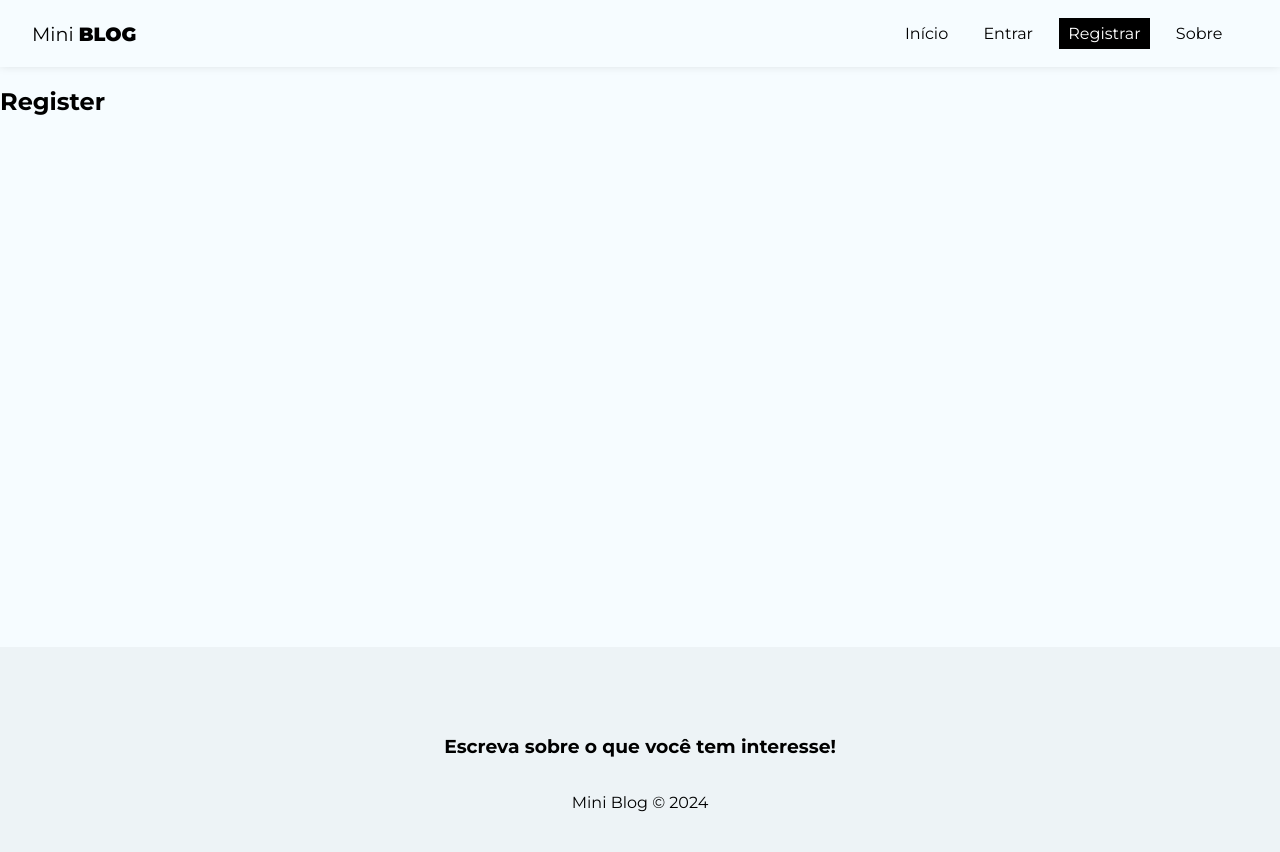
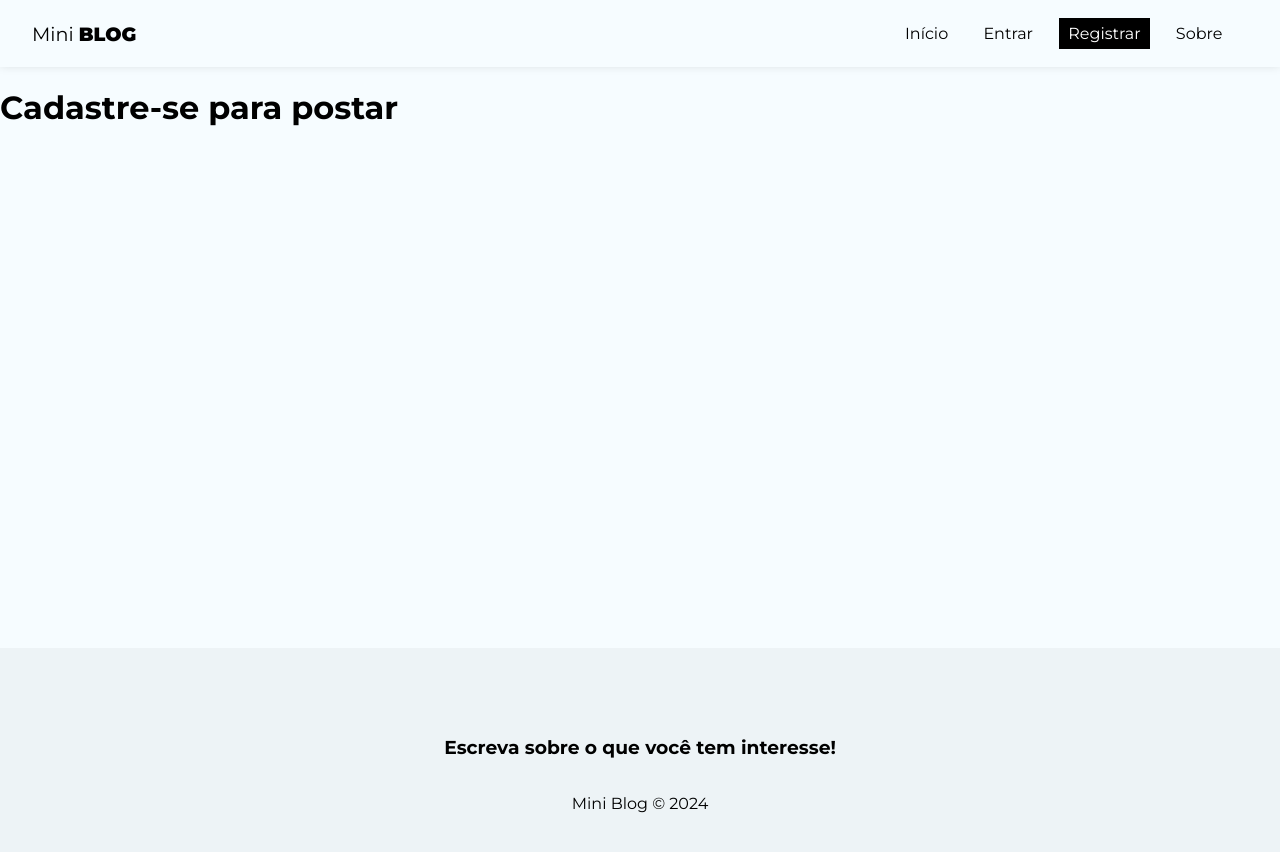
Before and after one commit to rafconrado/mini_blog, a React (Create React App) app in the folder miniblog/: page /register in a window 1280 px wide. Shown: the top 852 px of the page. Built offline with nearby package versions, Linux system fonts and the light colour scheme.

Commit message:
Update Register.js

```diff
--- a/miniblog/src/pages/Register/Register.js
+++ b/miniblog/src/pages/Register/Register.js
@@ -1,11 +1,18 @@
 import styles from "./Register.module.css";
+
+import { useState, useEffect } from "react";
 
 const Register = () => {
   return (
     <div>
-        <h2>Register</h2>
+      <h1>Cadastre-se para postar</h1>
+      <form>
+        <label>
+          <span></span>
+        </label>
+      </form>
     </div>
-  )
-}
+  );
+};
 
-export default Register
+export default Register;
```
